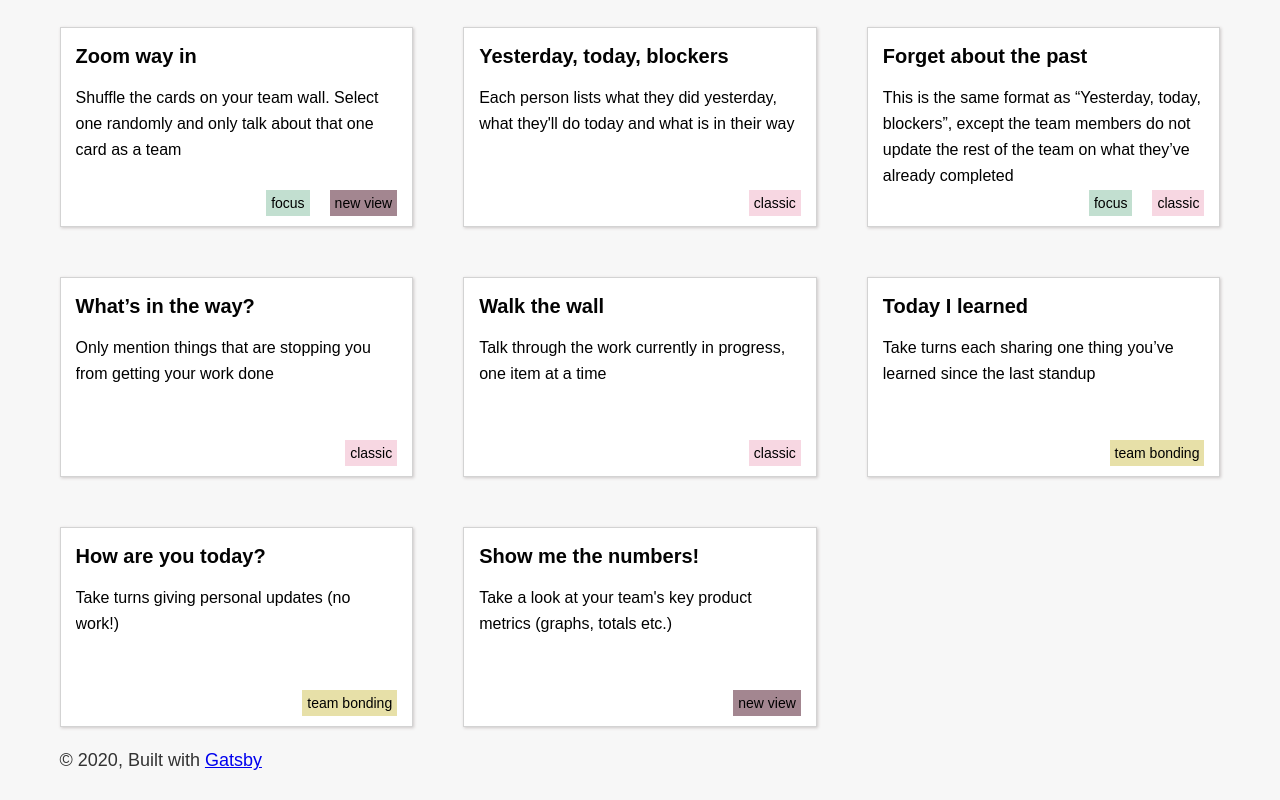
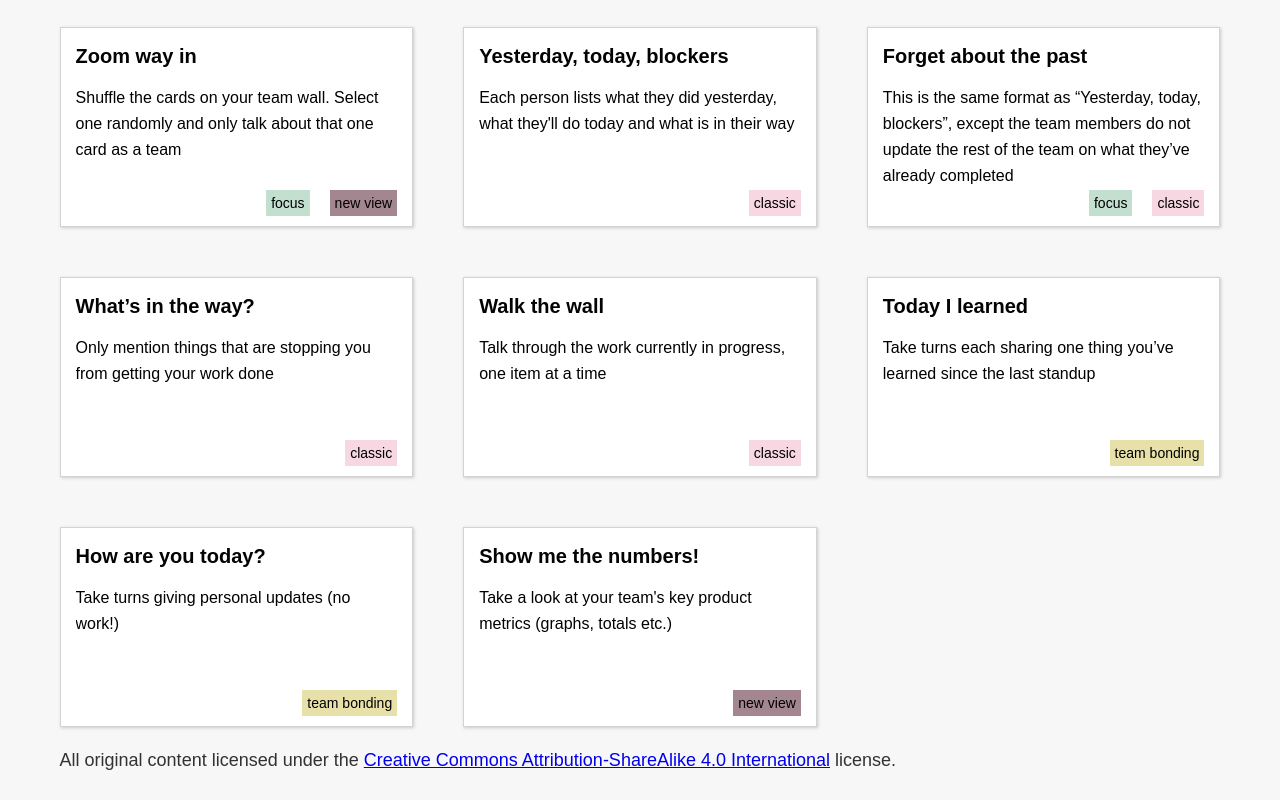
Before and after one commit to rouanw/fun-standups, a Gatsby site: page / in a window 1280 px wide. Shown: the part 1059-1859 px from the top of the page. Built offline with nearby package versions, Linux system fonts and the light colour scheme; Gatsby itself is replaced by a stand-in of ours.

Commit message:
update footer

```diff
--- a/src/components/layout.js
+++ b/src/components/layout.js
@@ -36,9 +36,17 @@ const Layout = ({ children }) => {
       >
         <main>{children}</main>
         <footer>
-          © {new Date().getFullYear()}, Built with
+          All original content licensed under the
           {` `}
-          <a href="https://www.gatsbyjs.org">Gatsby</a>
+          <a
+            href="https://creativecommons.org/licenses/by-sa/4.0/"
+            rel="noopener noreferrer"
+            target="_blank"
+          >
+            Creative Commons Attribution-ShareAlike 4.0 International
+          </a>
+          {` `}
+          license.
         </footer>
       </div>
     </>
```
